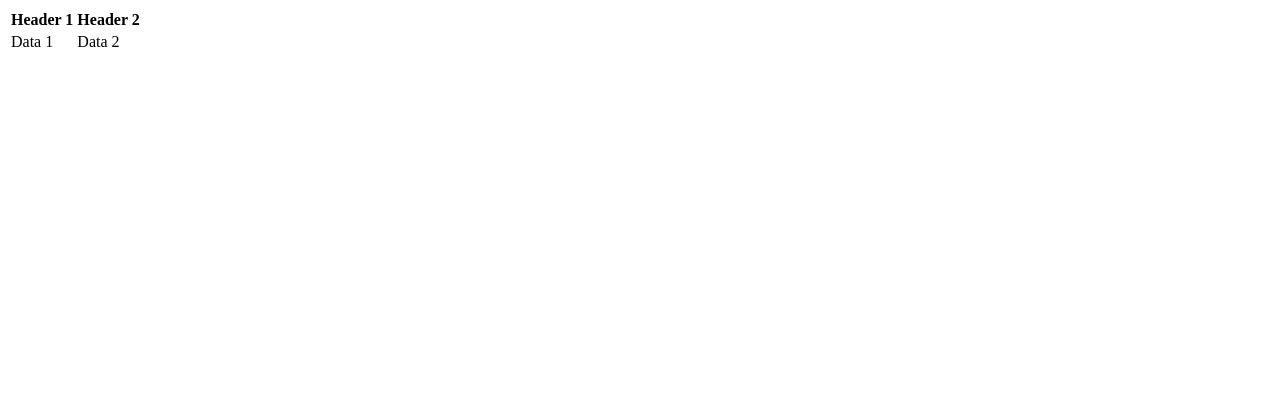
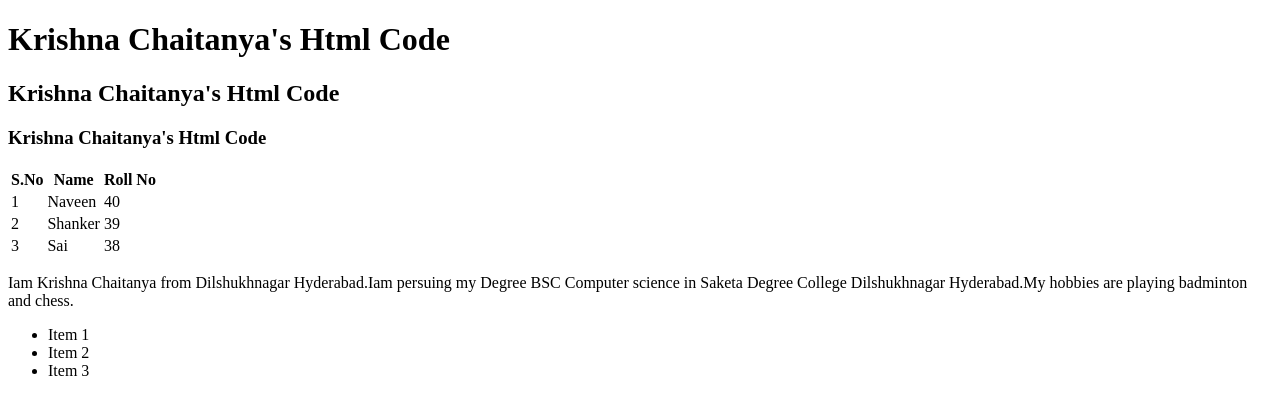
Before and after one commit to hetvikhakhar/mywebsite, a plain HTML site: page index.html in a window 1280 px wide. Drawn offline with Linux system fonts and the light colour scheme.

Commit message:
Update index.html

```diff
--- a/index.html
+++ b/index.html
@@ -1,10 +1,39 @@
+<!DOCTYPE html>
+<html>
+<head>
+    <title>Krishna's Html code</title>
+</head>
+<body>
+    <h1>Krishna Chaitanya's Html Code</h1>
+    <h2>Krishna Chaitanya's Html Code</h2>
+    <h3>Krishna Chaitanya's Html Code</h3>
  <table>
   <tr>
- <th>Header 1</th>
- <th>Header 2</th>
+     <th>S.No</th>
+     <th>Name</th>
+     <th>Roll No</th>
   </tr>
   <tr>
-<td>Data 1</td>
- <td>Data 2</td>
+      <td>1</td>
+      <td>Naveen</td>
+      <td>40</td>
   </tr>
+  <tr>
+       <td>2</td>
+       <td>Shanker</td>
+       <td>39</td>
+  </tr>
+  <tr>
+        <td>3</td>
+        <td>Sai</td>
+        <td>38</td>
  </table>
+    <p>Iam Krishna Chaitanya from Dilshukhnagar Hyderabad.Iam persuing my Degree BSC Computer science in Saketa Degree College Dilshukhnagar Hyderabad.My hobbies are playing badminton and chess.
+    </p
+    <!-- Krishna Chaitanya is very good boy.He is intelligent.-->
+  <ul>
+    <li>Item 1</li>
+    <li>Item 2</li>
+    <li>Item 3</li>
+</body>
+</html>
```
Lines whose indentation alone changed are shown as unchanged.
